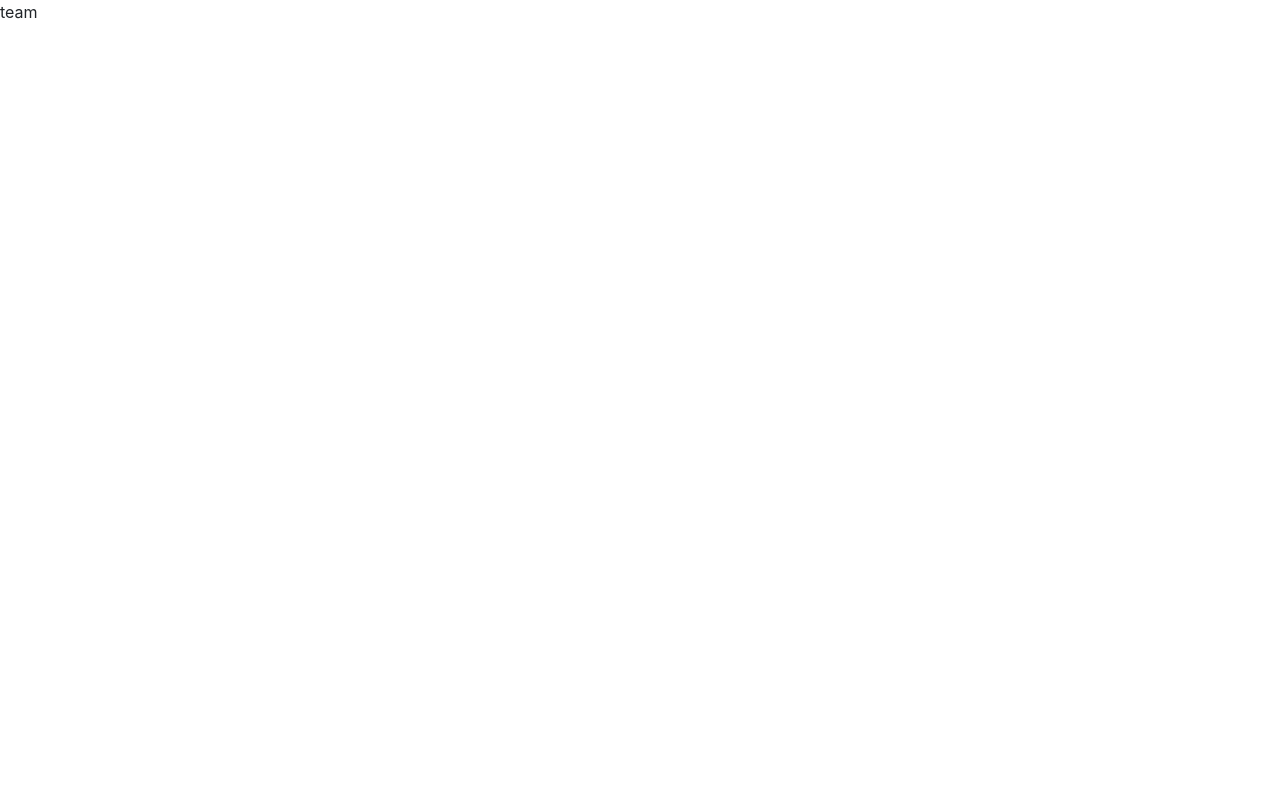
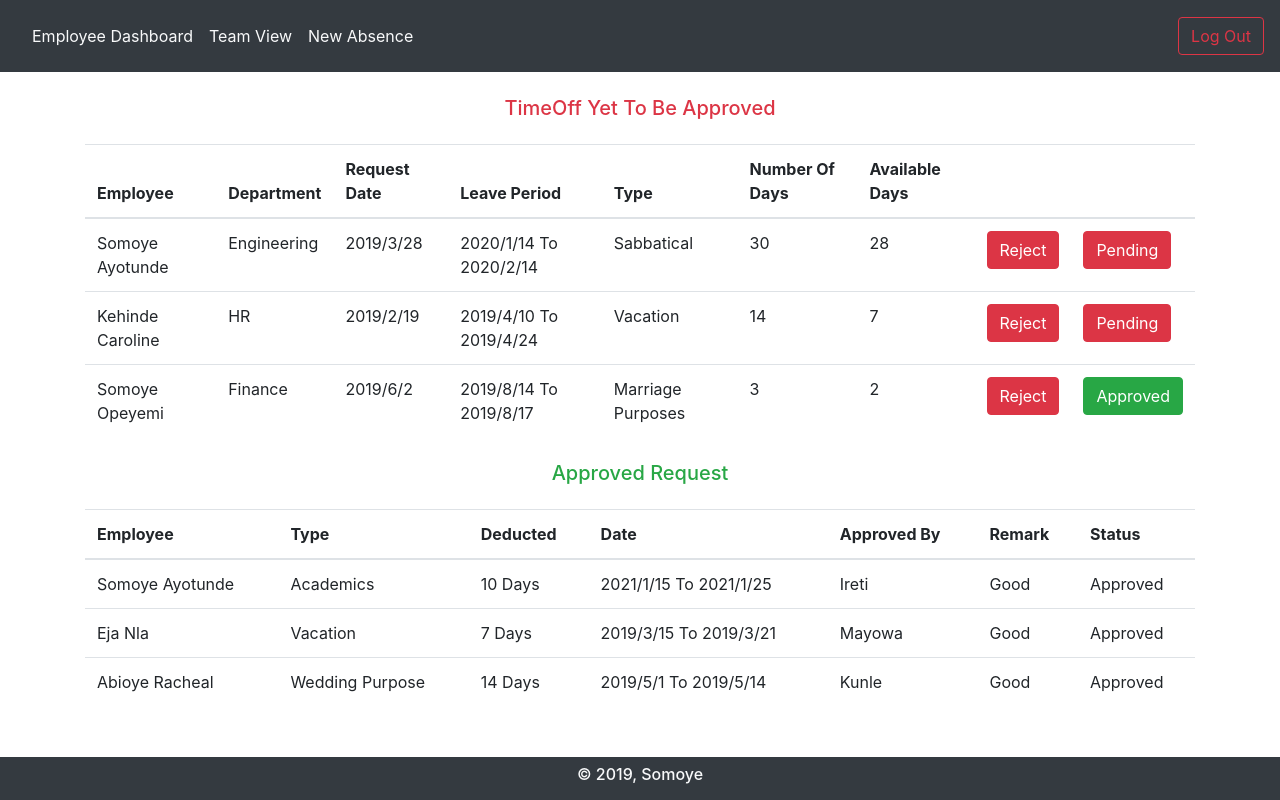
Before and after one commit to somoye123/time-off-applicaation, a React (Create React App) app: page /EmployeeDashboard/teamView in a window 1280 px wide. Built offline with nearby package versions, Linux system fonts and the light colour scheme.

Commit message:
updated team view page

```diff
--- a/src/components/auth/Login.js
+++ b/src/components/auth/Login.js
@@ -7,7 +7,7 @@ const emailRegex = RegExp(
   /^[a-zA-Z0-9.!#$%&’*+/=?^_`{|}~-]+@[a-zA-Z0-9-]+(?:\.[a-zA-Z0-9-]+)*$/
 );
 
-const formValid = ({ formErrors, ...rest }) => {
+const formvalid = ({ formErrors, ...rest }) => {
   let valid = true;
 
   // validate form errors being empty
@@ -15,7 +15,7 @@ const formValid = ({ formErrors, ...rest }) => {
     val.length > 0 && (valid = false);
   });
 
-  // validate the form was filled out
+  // validate the form was filled
   Object.values(rest).forEach(val => {
     val === null && (valid = false);
   });
@@ -23,28 +23,34 @@ const formValid = ({ formErrors, ...rest }) => {
   return valid;
 };
 
-export default class Login extends Component {
+export default class SignUp extends Component {
   state = {
     email: null,
     password: null,
-    invalidError: false,
+    invaildError: false,
     formErrors: {
       email: "",
       password: ""
     }
   };
 
+  errorSate = {
+    companyNameError: false
+  };
+
   handleSubmit = e => {
     e.preventDefault();
-
-    if (formValid(this.state)) {
-      let user = { email: this.state.email, password: this.state.password };
+    if (formvalid(this.state)) {
+      let user = {
+        email: this.state.email,
+        password: this.state.password
+      };
       user = JSON.stringify(user);
       console.log(user);
-      localStorage.setItem("currentUser", user);
-      alert("You login successfully");
+      localStorage.setItem("NewUser", user);
+      alert("Details submitted successful.");
     } else {
-      this.setState({ invalidError: true });
+      this.setState({ invaildError: true });
     }
   };
 
@@ -52,7 +58,6 @@ export default class Login extends Component {
     e.preventDefault();
     const { name, value } = e.target;
     let formErrors = { ...this.state.formErrors };
-
     switch (name) {
       case "email":
         formErrors.email = emailRegex.test(value) ? (
@@ -74,6 +79,7 @@ export default class Login extends Component {
     }
     this.setState({ formErrors, [name]: value }, () => console.log(this.state));
   };
+
   render() {
     const { formErrors } = this.state;
     return (
@@ -98,11 +104,11 @@ export default class Login extends Component {
                   noValidate
                   onChange={this.handleChange}
                 />
-              {this.state.invaildError && this.state.email === null ?
+                {this.state.invaildError && this.state.email === null ? (
                   <p className="text-danger">* Email is required</p>
-              :
+                ) : (
                     ""
-              }
+                  )}
                 {<span className="text-danger">{formErrors.email}</span>}
               </div>
 
@@ -125,7 +131,7 @@ export default class Login extends Component {
                 {<span className="text-danger">{formErrors.password}</span>}
               </div>
 
-            {formValid(this.state) ? (
+            {formvalid(this.state) ? (
               <button
                 onClick={this.handleSubmit}
                 type="button"
--- a/src/components/auth/SignUp.js
+++ b/src/components/auth/SignUp.js
@@ -89,7 +89,7 @@ export default class SignUp extends Component {
         break;
       case "email":
         formErrors.email = emailRegex.test(value) ? (
-          <p className="text-success">Valid email</p>
+          ""
         ) : (
           <p className="text-danger">Provide a valid email address</p>
         );
--- a/src/components/dashboard/EmployeeDashboard.js
+++ b/src/components/dashboard/EmployeeDashboard.js
@@ -170,7 +170,7 @@ export default class EmployeeDashboard extends Component {
                 <tr>
                   <td>Study leave</td>
                   <td>10</td>
-                  <td>2021-1-15 - 2021-1-25</td>
+                  <td>2021/1/15 - 2021/1/25</td>
                   <td>Approved</td>
                   <td>
                     <span className="mx-2 text-danger">
@@ -182,7 +182,7 @@ export default class EmployeeDashboard extends Component {
                 <tr>
                   <td>Health</td>
                   <td>5</td>
-                  <td>2019-3-22 - 2019-3-27</td>
+                  <td>2019/3/22 - 2019/3/27</td>
                   <td>Pending</td>
                   <td>
                     <span className="mx-2 text-danger">
@@ -194,7 +194,7 @@ export default class EmployeeDashboard extends Component {
                 <tr>
                   <td>Holiday</td>
                   <td>10</td>
-                  <td>2019-4-5 - 2019-4-15</td>
+                  <td>2019/4/5 - 2019/4/15</td>
                   <td>Pending</td>
                   <td>
                     <span className="mx-2 text-danger">
@@ -206,7 +206,7 @@ export default class EmployeeDashboard extends Component {
                 <tr>
                   <td>Time Off</td>
                   <td>14</td>
-                  <td>2019-5-01 - 2019-5-15</td>
+                  <td>2019/5/01 - 2019/5/15</td>
                   <td>Pending</td>
                   <td>
                     <span className="mx-2 text-danger">
--- a/src/components/dashboard/TeamViewDashboard.js
+++ b/src/components/dashboard/TeamViewDashboard.js
@@ -1,7 +1,110 @@
-import React, { Component } from "react";
+import React, { Component } from 'react';
+import EmployeeHeader from "../Navbars/DashboardNavbar";
+import Footer from "../footer/footer";
 
 export default class TeamViewDashboard extends Component {
   render() {
-    return <div>team</div>;
+    return (
+      <React.Fragment>
+        <EmployeeHeader/>
+        <div className="container">
+          <h5 className="text-danger text-center my-4">TimeOff Yet To Be Approved</h5>
+          <table className="container table">
+            <thead>
+              <tr>
+                <th scope="col">Employee</th>
+                <th scope="col">Department</th>
+                <th scope="col">Request Date</th>
+                <th scope="col">Leave Period</th>
+                <th scope="col">Type</th>
+                <th scope="col">Number Of Days</th>
+                <th scope="col">Available Days</th>
+                <th scope="col"></th>
+                <th scope="col"></th>
+              </tr>
+            </thead>
+            <tbody>
+              <tr>
+                <td>Somoye Ayotunde</td>
+                <td>Engineering</td>
+                <td>2019/3/28</td>
+                <td>2020/1/14 To 2020/2/14</td>
+                <td>Sabbatical</td>
+                <td>30</td>
+                <td>28</td>
+                <td><button type="button" class="btn btn-danger">Reject</button></td>
+                <td><button type="button" class="btn btn-danger">Pending</button></td>
+              </tr>
+              <tr>
+                <td>Kehinde Caroline</td>
+                <td>HR</td>
+                <td>2019/2/19</td>
+                <td>2019/4/10 To 2019/4/24</td>
+                <td>Vacation</td>
+                <td>14</td>
+                <td>7</td>
+                <td><button type="button" class="btn btn-danger">Reject</button></td>
+                <td><button type="button" class="btn btn-danger">Pending</button></td>
+              </tr>
+              <tr>
+                <td>Somoye Opeyemi</td>
+                <td>Finance</td>
+                <td>2019/6/2</td>
+                <td>2019/8/14 To 2019/8/17</td>
+                <td>Marriage Purposes</td>
+                <td>3</td>
+                <td>2</td>
+                <td><button type="button" class="btn btn-danger">Reject</button></td>
+                <td><button type="button" class="btn btn-success">Approved</button></td>
+              </tr>
+            </tbody>
+          </table>
+          <h5 className="text-success text-center my-4">Approved Request</h5>
+          <table className="container table mb-5 py-3">
+            <thead>
+              <tr>
+                <th scope="col">Employee</th>
+                <th scope="col">Type</th>
+                <th scope="col">Deducted</th>
+                <th scope="col">Date</th>
+                <th scope="col">Approved By</th>
+                <th scope="col">Remark</th>
+                <th scope="col">Status</th>
+              </tr>
+            </thead>
+            <tbody>
+              <tr>
+                <td>Somoye Ayotunde</td>
+                <td>Academics</td>
+                <td>10 Days</td>
+                <td>2021/1/15 To 2021/1/25</td>
+                <td>Ireti</td>
+                <td>Good</td>
+                <td>Approved</td>
+              </tr>
+              <tr>
+                <td>Eja Nla</td>
+                <td>Vacation</td>
+                <td>7 Days</td>
+                <td>2019/3/15 To 2019/3/21</td>
+                <td>Mayowa</td>
+                <td>Good</td>
+                <td>Approved</td>
+              </tr>
+              <tr>
+                <td>Abioye Racheal</td>
+                <td>Wedding Purpose</td>
+                <td>14 Days</td>
+                <td>2019/5/1 To 2019/5/14</td>
+                <td>Kunle</td>
+                <td>Good</td>
+                <td>Approved</td>
+              </tr>
+            </tbody>
+          </table>
+        </div>
+        <Footer/>
+      </React.Fragment>
+    )
   }
 }
--- a/src/components/home/LandingPage.js
+++ b/src/components/home/LandingPage.js
@@ -22,7 +22,7 @@ export default class LandingPage extends Component {
             <h1 className="text-center">Time Off Management</h1>
             <p className="lead mt-lead">
               Let us help you keep full track of your leave period such as
-              Vacation, Holiday, Sabbatical, Maternity.{" "}
+              Vacation, Holiday, Sabbatical, Maternity, Paternity, Medicals.
             </p>
             <p className="text-center lead">
               <Link to="/SignUp">
@@ -75,7 +75,7 @@ export default class LandingPage extends Component {
             </div>
             <div>
               <img alt="Emergency" className="d-block w-100" src={emergency} />
-              <h5 className="mt-2 mb-4 text-center">Emergency Child  Care Leave</h5>
+              <h5 className="mt-2 mb-3 text-center">Emergency Child  Care Leave</h5>
               <h5 className="text-center">.</h5>
             </div>
           </div>
```
Lines whose indentation alone changed are shown as unchanged.
